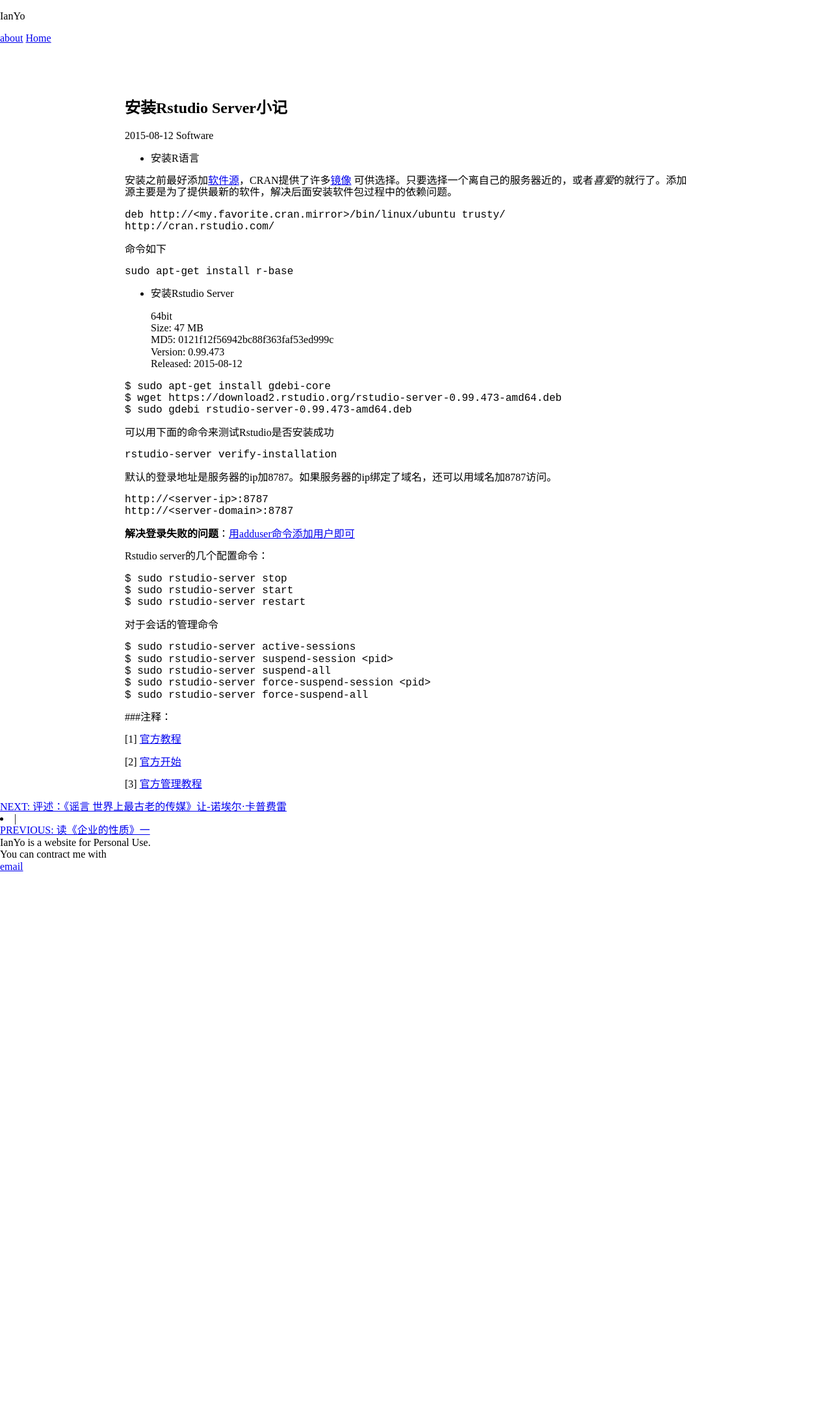
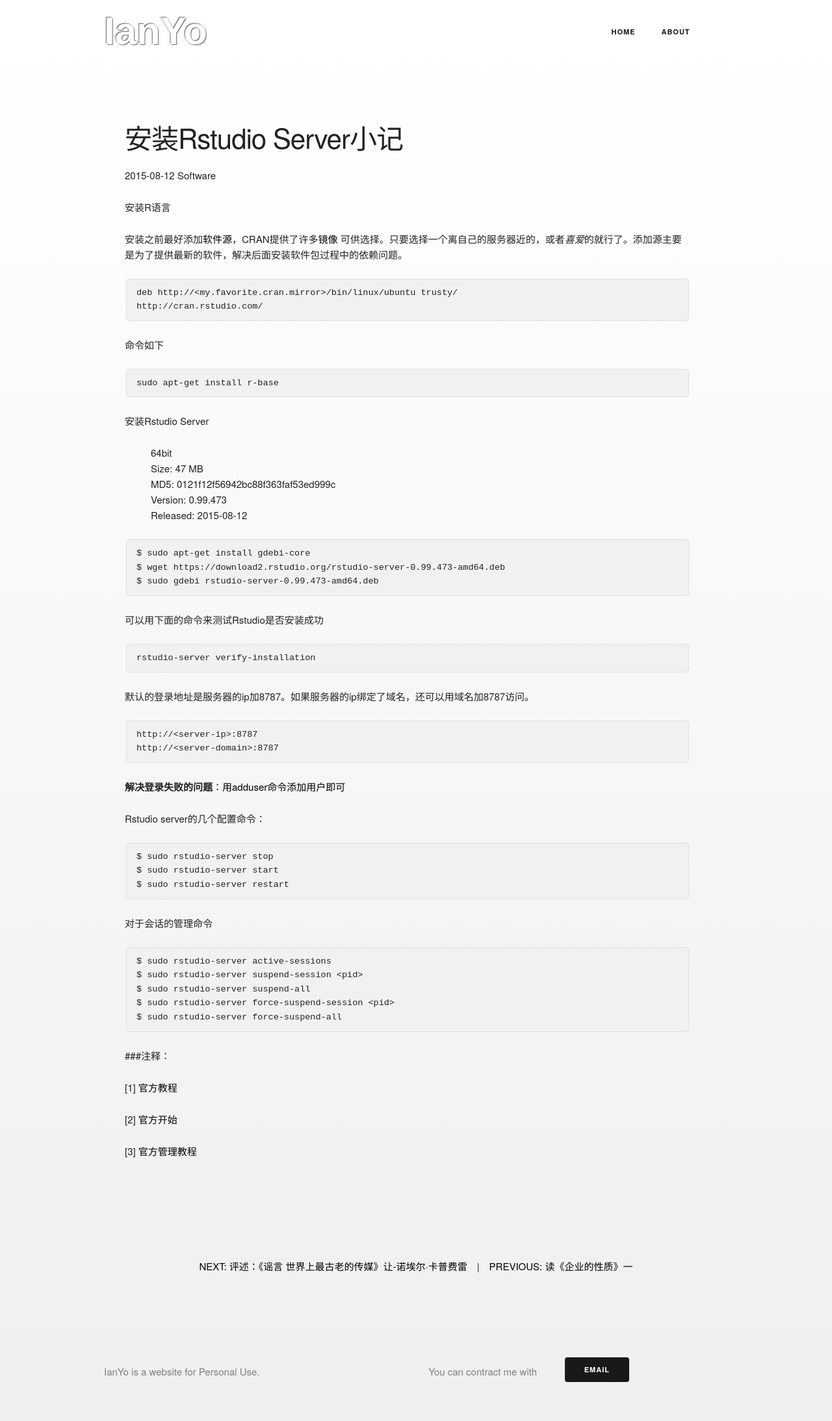
Before and after one commit to dyang504/ianyo, a Jekyll site: the page built from _posts/2015-08-19-install-rstuio-server.md, in a window 1280 px wide. Shown: the whole page at 65% size. Built offline with Jekyll 4.4.1, drawn with Linux system fonts in a browser that asks for light colours; nearby versions of some CDN libraries; some web fonts are replaced; library files that are not in the unit come from our copies; before the commit the page ends 1343 px from its top, so only the background shows below that.

Commit message:
add site.baseurl

```diff
--- a/_layouts/default.html
+++ b/_layouts/default.html
@@ -4,9 +4,9 @@
     <meta charset="utf-8">
     <title></title>
     <link href='http://fonts.useso.com/css?family=PT+Sans:400,700' rel='stylesheet' type='text/css'>
-    <link rel="stylesheet" type="text/css" href="{{ baseurl }}css/normalize.css">
-    <link rel="stylesheet" type="text/css" href="{{ baseurl }}css/skeleton.css">
-    <link rel="stylesheet" type="text/css" href="{{ baseurl }}css/main.css">
+    <link rel="stylesheet" type="text/css" href="{{ site.baseurl }}/css/normalize.css">
+    <link rel="stylesheet" type="text/css" href="{{ site.baseurl }}/css/skeleton.css">
+    <link rel="stylesheet" type="text/css" href="{{ site.baseurl }}/css/main.css">
     <style type="text/css">
       html{
         height: 100%；
--- a/index.html
+++ b/index.html
@@ -6,7 +6,7 @@
   <ul>
     {% for page in paginator.posts %}
     <li >
-      <a style="font-family:Helvatica,sans-serif;font-size:1.2em;font-weight:600;color:black;" href="{{baseurl}}{{page.url}}">{{page.title}}</a></li>
+      <a style="font-family:Helvatica,sans-serif;font-size:1.2em;font-weight:600;color:black;" href="{{site.baseurl}}{{page.url}}">{{page.title}}</a></li>
     <li>
       <span>{{page.time}}</span>
       <span>{{page.tags}}</span>
```
Also changed, not shown: 10 other files.
